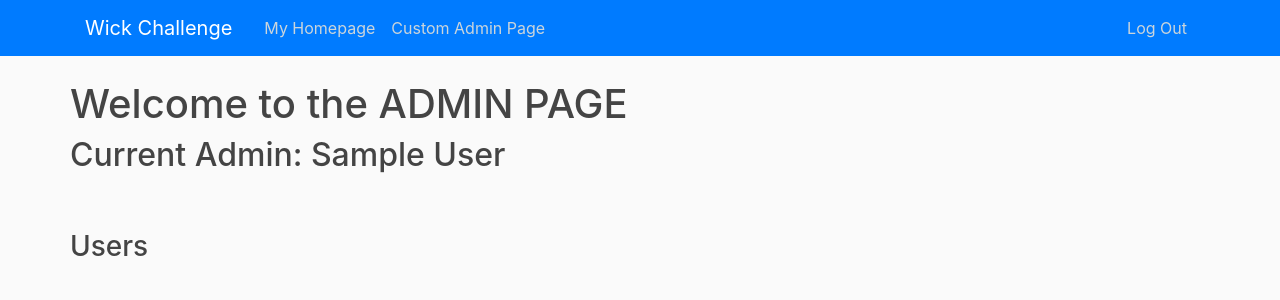
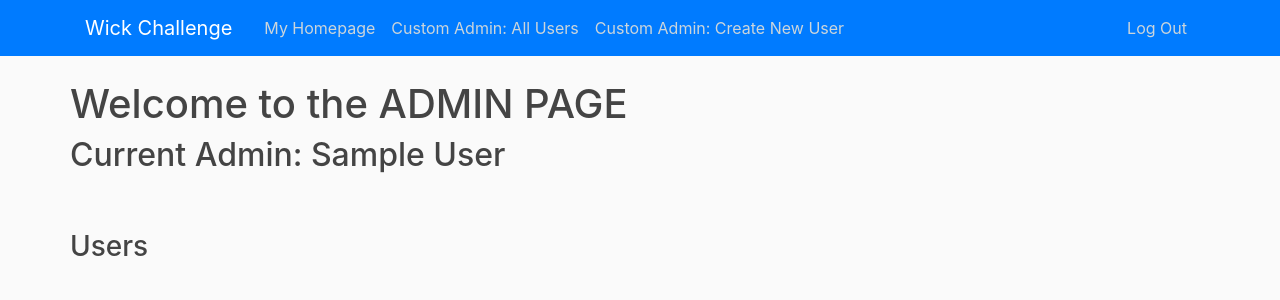
Before and after one commit to AAM77/user_and_admin_django_app, a Django app: page /custom-admin/users/ in a window 1280 px wide. Shown: the top 300 px of the page. Run offline with Django 3.2, Linux system fonts and the light colour scheme; the visitor is signed in with stand-in values (Sample User, id 1); data comes from the database, SQL or seed files in the repository; some libraries are stand-ins or nearby versions.

Commit message:
add link to navbar to create user

```diff
--- a/users/templates/users/base.html
+++ b/users/templates/users/base.html
@@ -34,7 +34,8 @@
                         <div class="navbar-nav mr-auto">
                             <a class="nav-item nav-link" href="{% url 'user_home' %}">My Homepage</a>
                             {% if request.user.is_admin %}
-                            <a class="nav-item nav-link" href="{% url 'user-list' %}">Custom Admin Page</a>
+                            <a class="nav-item nav-link" href="{% url 'user-list' %}">Custom Admin: All Users</a>
+                            <a class="nav-item nav-link" href="{% url 'user-create' %}">Custom Admin: Create New User</a>
                             {% endif %}
                         </div>
                         <!-- Navbar Right Side -->
```
